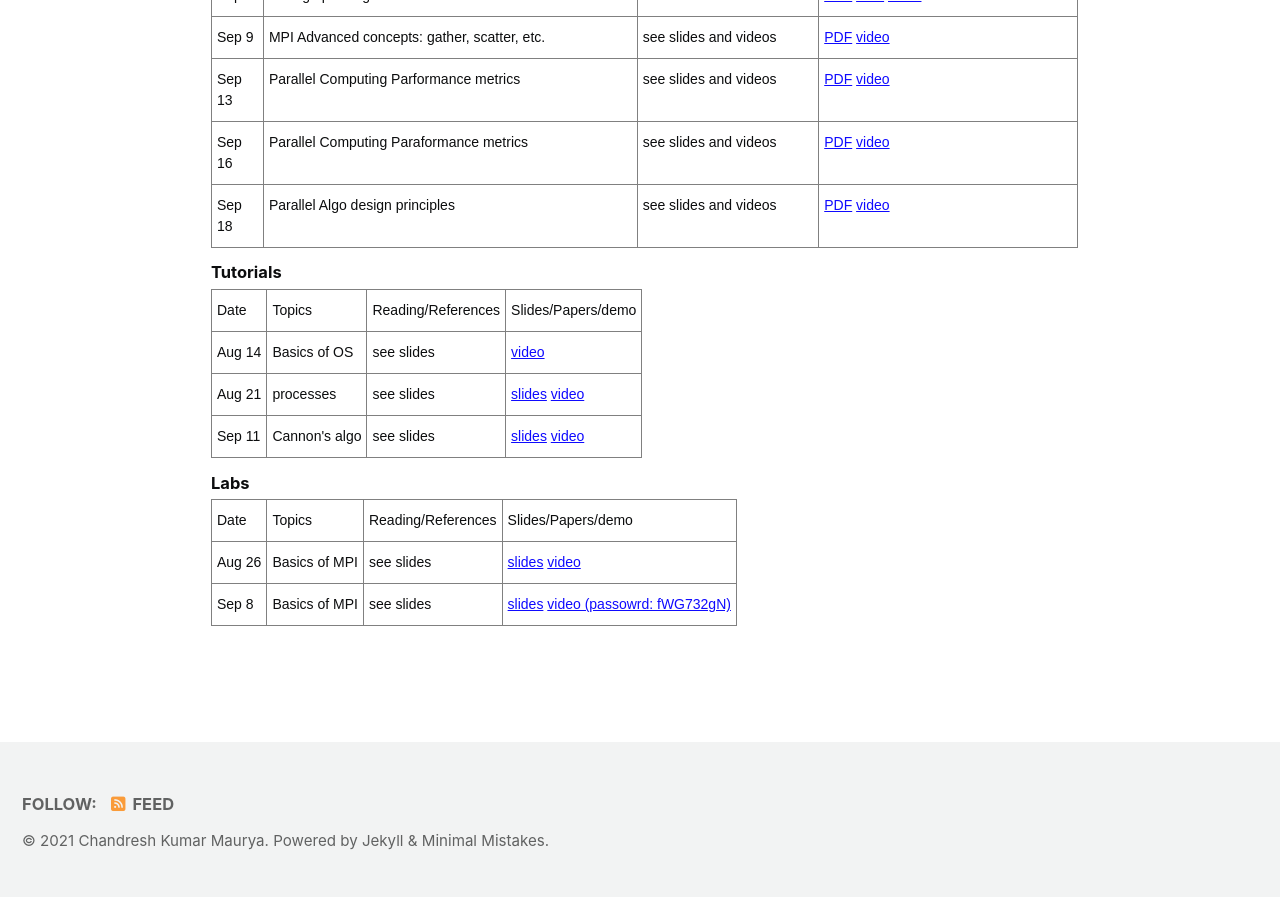
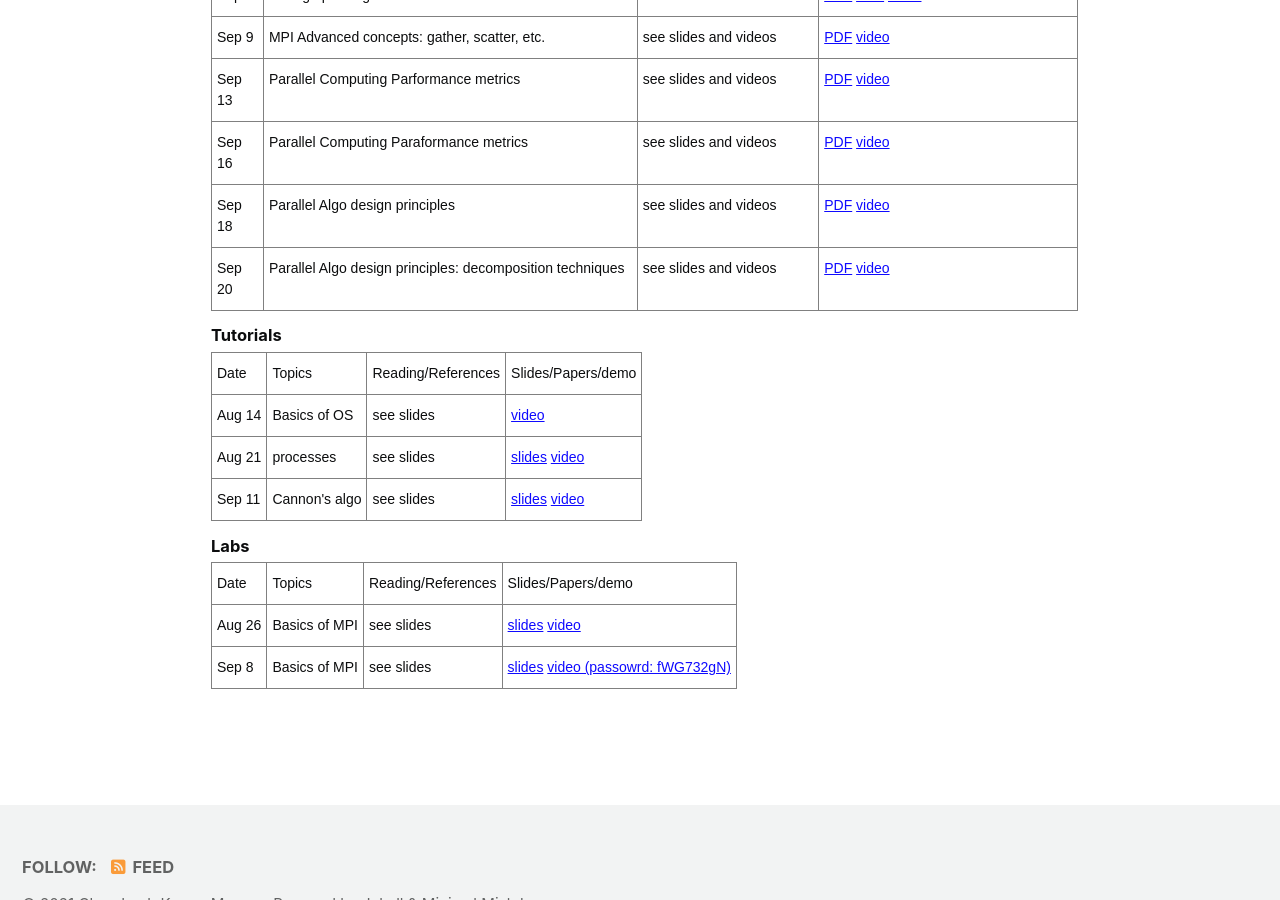
Before and after one commit to chandreshiit/oldsite, a Jekyll site: the page built from _pages/PC2021.md, in a window 1280 px wide and 900 px high, scrolled down 1708 px. Built offline with Jekyll 4.4.1, drawn with Linux system fonts in a browser that asks for light colours; cached includes are drawn as plain includes; nearby versions of some CDN libraries.

Commit message:
added lect

```diff
--- a/_pages/PC2021.md
+++ b/_pages/PC2021.md
@@ -126,6 +126,11 @@ author_profile: false
     <td class="tg-0pky">Parallel Algo design principles </td>
     <td class="tg-0pky">see slides and videos</td>
     <td class="tg-0pky"> <a href="https://drive.google.com/file/d/16acXqoRyyQ6-ABsqZcTxmc0rb-eeKvTH/view?usp=sharing">PDF</a> <a href="https://drive.google.com/file/d/1YqxjnPAYzmNJkV75lpIzTY4XqNN1g8dX/view?usp=sharing"> video</a> </td>   </tr>
+       <tr>
+    <td class="tg-0pky">Sep 20</td>
+    <td class="tg-0pky">Parallel Algo design principles: decomposition techniques </td>
+    <td class="tg-0pky">see slides and videos</td>
+    <td class="tg-0pky"> <a href="https://drive.google.com/file/d/1deGD_AziCZSz1_aXMZkb2ll-eN43saYh/view?usp=sharing">PDF</a> <a href="https://drive.google.com/file/d/1bLhSkg7LysuZiEo088lWXbNkD38FBFzp/view?usp=sharing"> video</a> </td>   </tr>
 </table>
 
 
```
